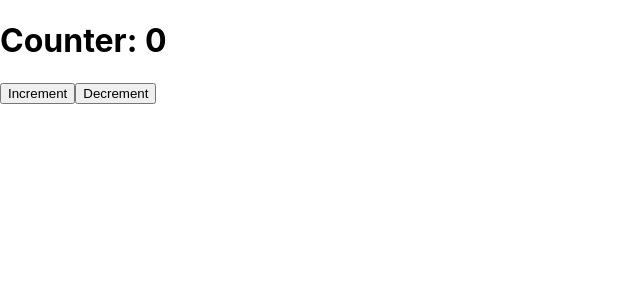
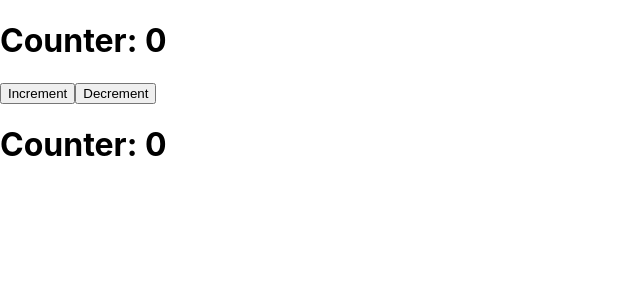
Before and after one commit to adi501/react-funtional-components-exp, a React (Create React App) app: page / in a window 1280 px wide. Shown: the top 300 px of the page, without its empty margins (0-640 px from the left). Built offline with nearby package versions, Linux system fonts and the light colour scheme.

Commit message:
How to use redux state in 2nd component

```diff
--- a/src/App.js
+++ b/src/App.js
@@ -27,13 +27,14 @@ import './App.css';
 import CounterComponent from './Components/Redux/CounterComponent';
 import store from './Components/Redux/Store';
 import { Provider } from 'react-redux';
-
+import CounterComponent1 from './Components/Redux/CounterComponent1'
 
 function App() {
   return (
     <div >
       <Provider store={store}>
         <CounterComponent/>
+        <CounterComponent1/>
         </Provider>
     </div>
   );
--- /dev/null
+++ b/src/Components/Redux/CounterComponent1.js
@@ -0,0 +1,21 @@
+//in this component we can reuse only state from desux
+// 1. Import Statements
+import React from "react";
+import { connect } from "react-redux";
+
+// 2. Functional Component
+const CounterComponent1 = ({ count }) => {
+  return (
+    <div>
+      <h1>Counter: {count}</h1>
+    </div>
+  );
+};
+const mapStateToProps = (state) => {
+  return {
+    count: state.counter.count,
+  };
+};
+
+// 5. Connect the component to Redux store
+export default connect(mapStateToProps)(CounterComponent1);
```
